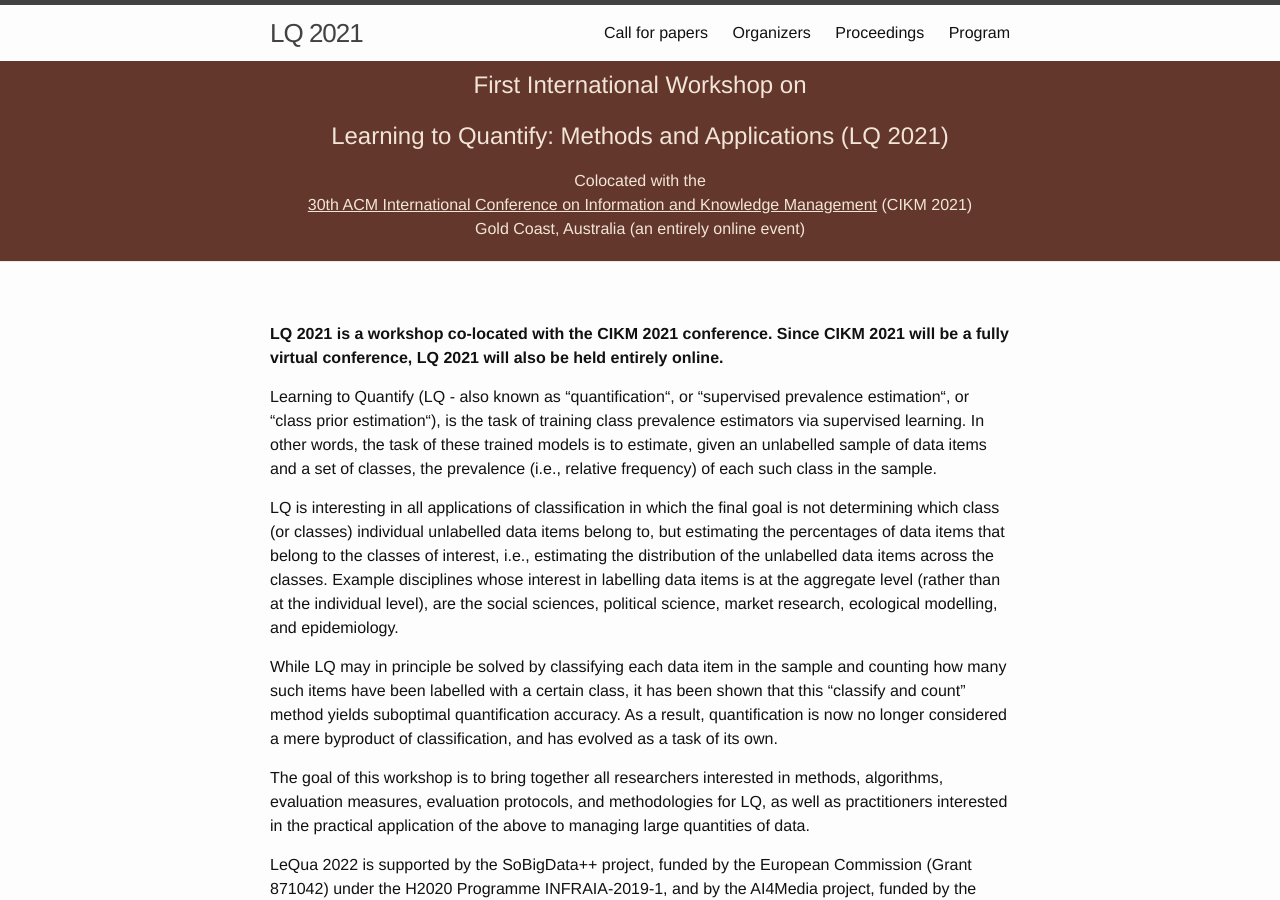
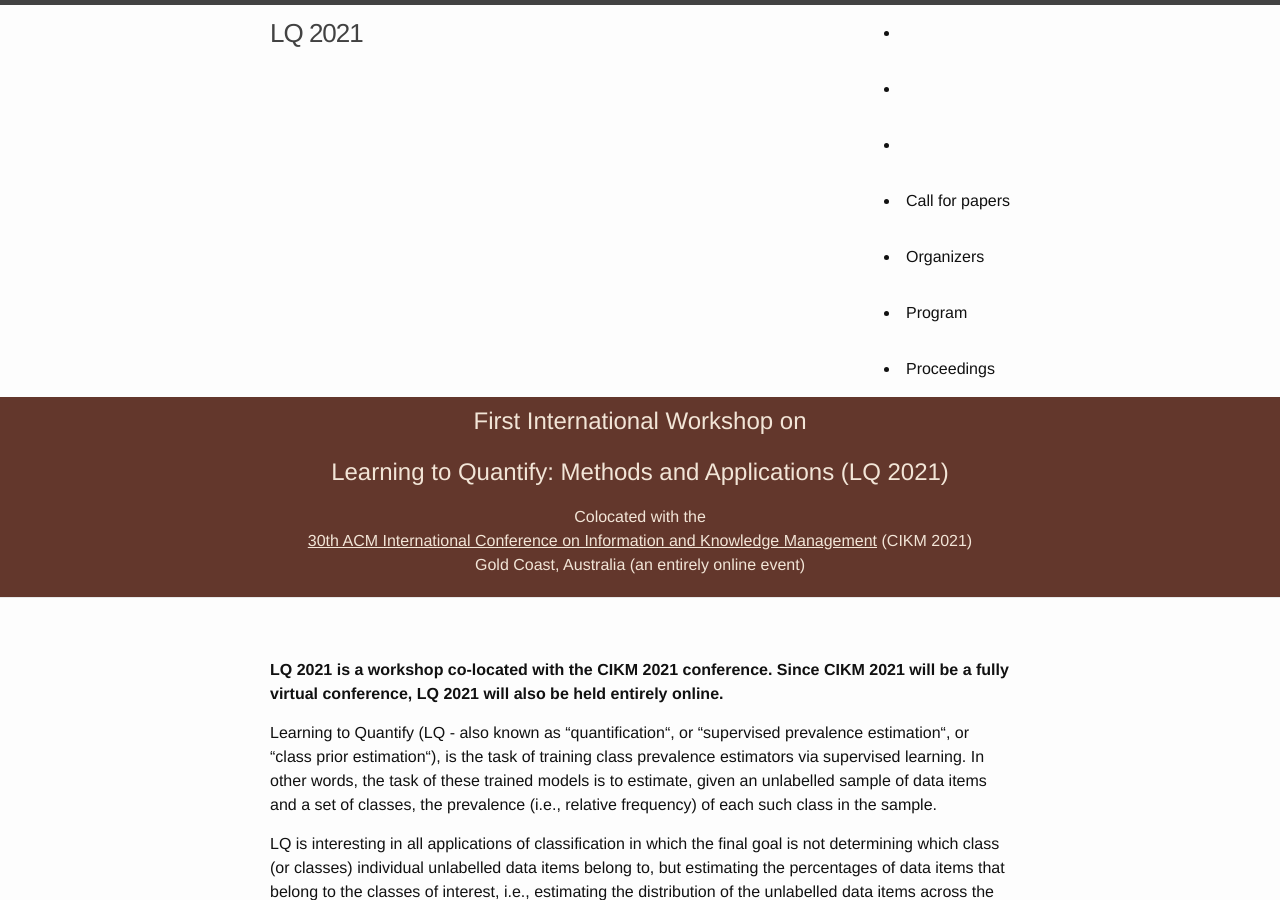
Before and after one commit to cikmlq2021/cikmlq2021.github.io, a Jekyll site: the page built from index.md, in a window 1280 px wide and 900 px high. Built offline with Jekyll 4.4.1, drawn with Linux system fonts in a browser that asks for light colours.

Commit message:
fixing order

```diff
--- a/_includes/header.html
+++ b/_includes/header.html
@@ -14,10 +14,9 @@
       </a>
 
       <div class="trigger">
-        {% for my_page in site.pages %}
-          {% if my_page.title %}
-          <a class="page-link" href="{{ my_page.url | prepend: site.baseurl }}">{{ my_page.title }}</a>
-          {% endif %}
+        {% assign sorted_pages = site.pages | sort:"order" %}
+        {% for node in sorted_pages %}
+          <li><a class="page-link" href="{{node.url}}">{{node.title}}</a></li>
         {% endfor %}
       </div>
     </nav>
```
